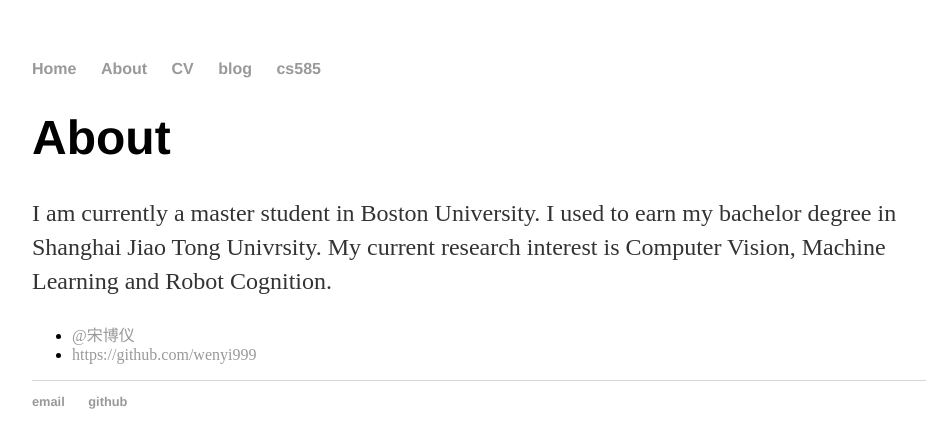
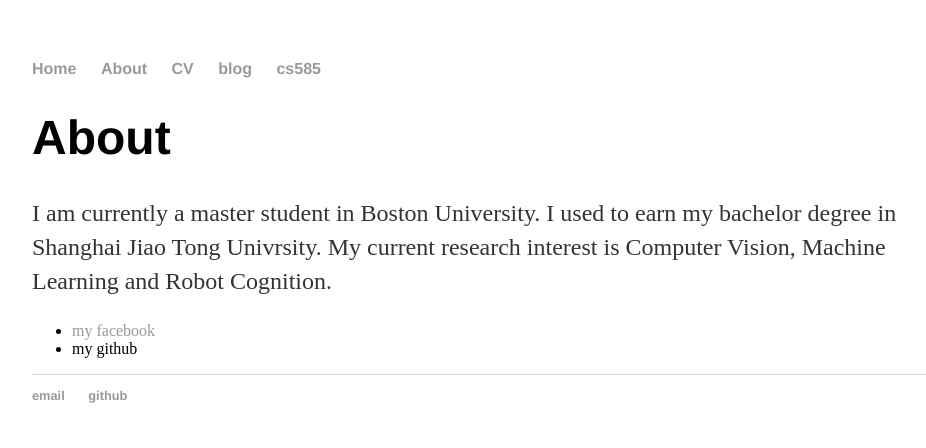
Before and after one commit to wenyi999/wenyi999.github.io, a Jekyll site: the page built from about/index.html, in a window 1280 px wide. Shown: the top 448 px of the page, without its empty margins (160-1086 px from the left). Built offline with Jekyll 4.4.1, drawn with Linux system fonts in a browser that asks for light colours.

Commit message:
Update index.html

```diff
--- a/about/index.html
+++ b/about/index.html
@@ -8,7 +8,7 @@
 			<p>I am currently a master student in Boston University. I used to earn my bachelor degree in Shanghai Jiao Tong Univrsity. My current research interest is Computer Vision, Machine Learning and Robot Cognition.</p>
 
 			<ul class="contacts">
-				<li><a href="#">@宋博仪</a></li>
-				<li><a href="#">https://github.com/wenyi999</a></li>
+				<li><a href="https://www.facebook.com/profile.php?id=100035308114659">my facebook</a></li>
+				<li><a href="https://github.com/wenyi999"></a>my github</li>
 				</ul>
 		</div>
```
